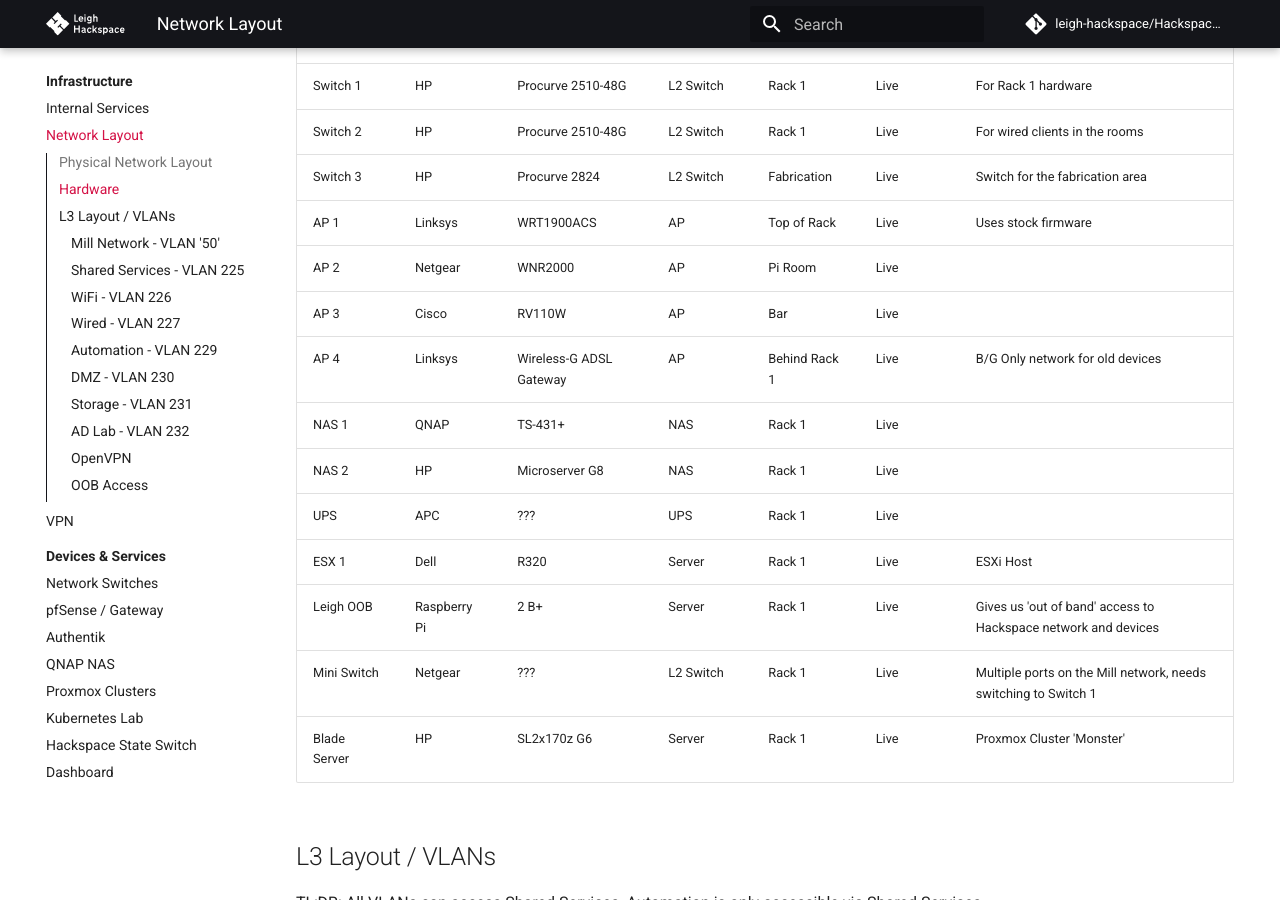
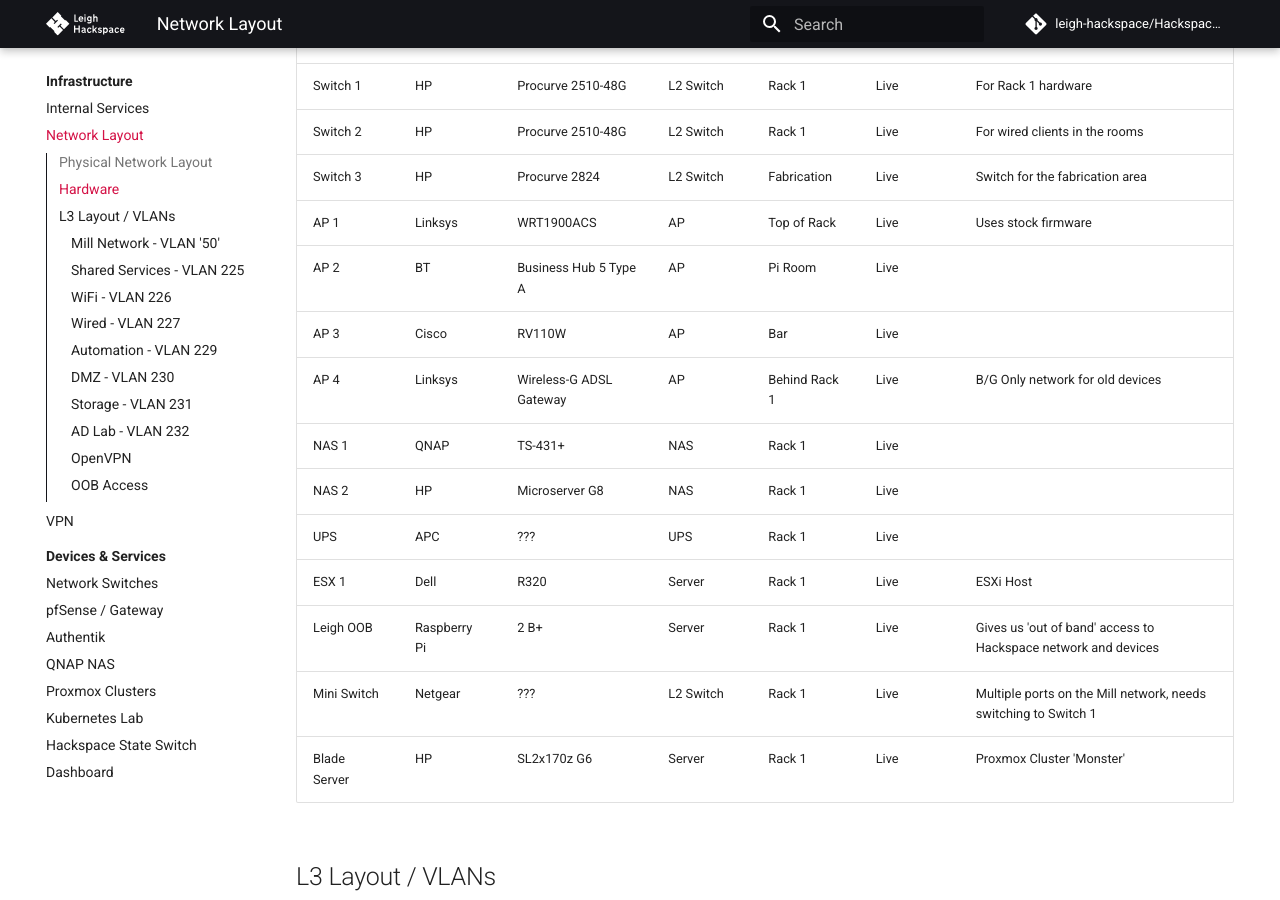
Before and after one commit to leigh-hackspace/HackspaceWiki, an MkDocs documentation site: the page built from docs/infrastructure/network_layout.md, in a window 1280 px wide and 900 px high, scrolled down 900 px. Built offline with MkDocs 1.6.1 and Material for MkDocs 9.7.7, drawn with Linux system fonts in a browser that asks for light colours; comment, search, counter and statistics services are not loaded; the version menu is left out.

Commit message:
Update AP2

```diff
--- a/docs/infrastructure/network_layout.md
+++ b/docs/infrastructure/network_layout.md
@@ -64,7 +64,7 @@
 | Switch 2     | HP           | Procurve 2510-48G       | L2 Switch | Rack 1        | Live   | For wired clients in the rooms                                  |
 | Switch 3     | HP           | Procurve 2824           | L2 Switch | Fabrication   | Live   | Switch for the fabrication area                                 |
 | AP 1         | Linksys      | WRT1900ACS              | AP        | Top of Rack   | Live   | Uses stock firmware                                             |
-| AP 2         | Netgear      | WNR2000                 | AP        | Pi Room       | Live   |                                                                 |
+| AP 2         | BT           | Business Hub 5 Type A   | AP        | Pi Room       | Live   |                                                                 |
 | AP 3         | Cisco        | RV110W                  | AP        | Bar           | Live   |                                                                 |
 | AP 4         | Linksys      | Wireless-G ADSL Gateway | AP        | Behind Rack 1 | Live   | B/G Only network for old devices                                |
 | NAS 1        | QNAP         | TS-431+                 | NAS       | Rack 1        | Live   |                                                                 |
```
